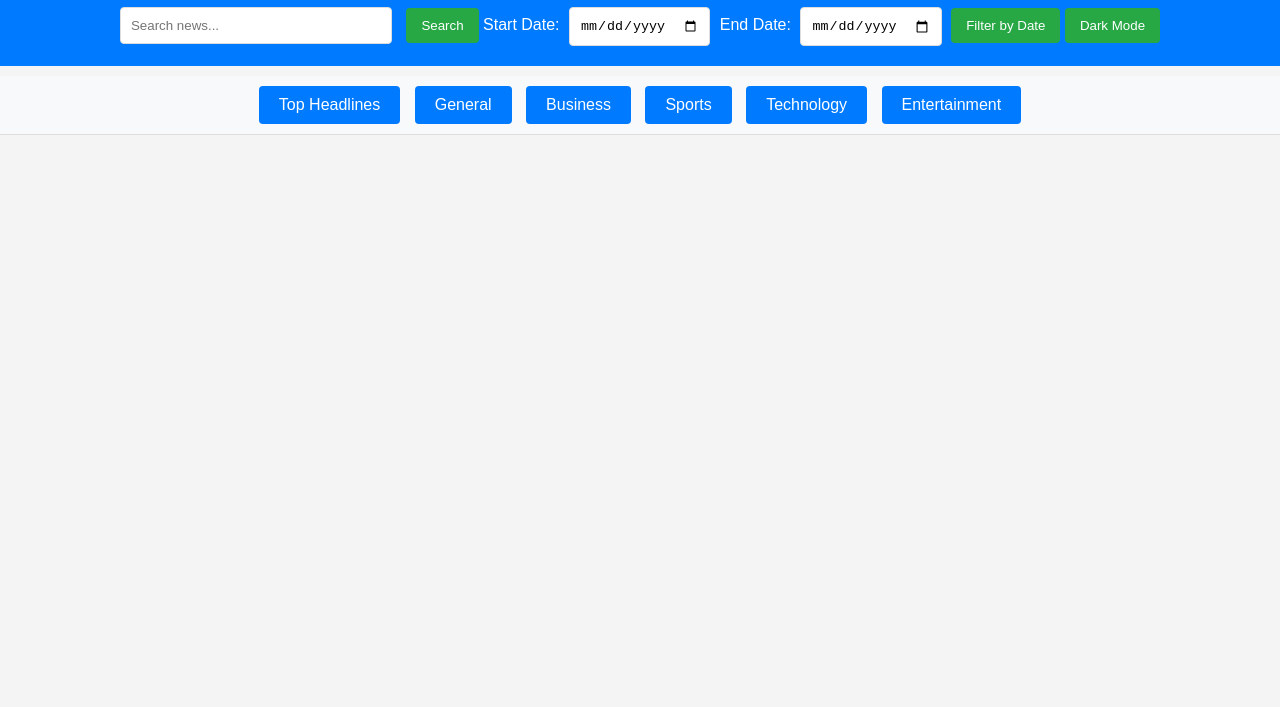
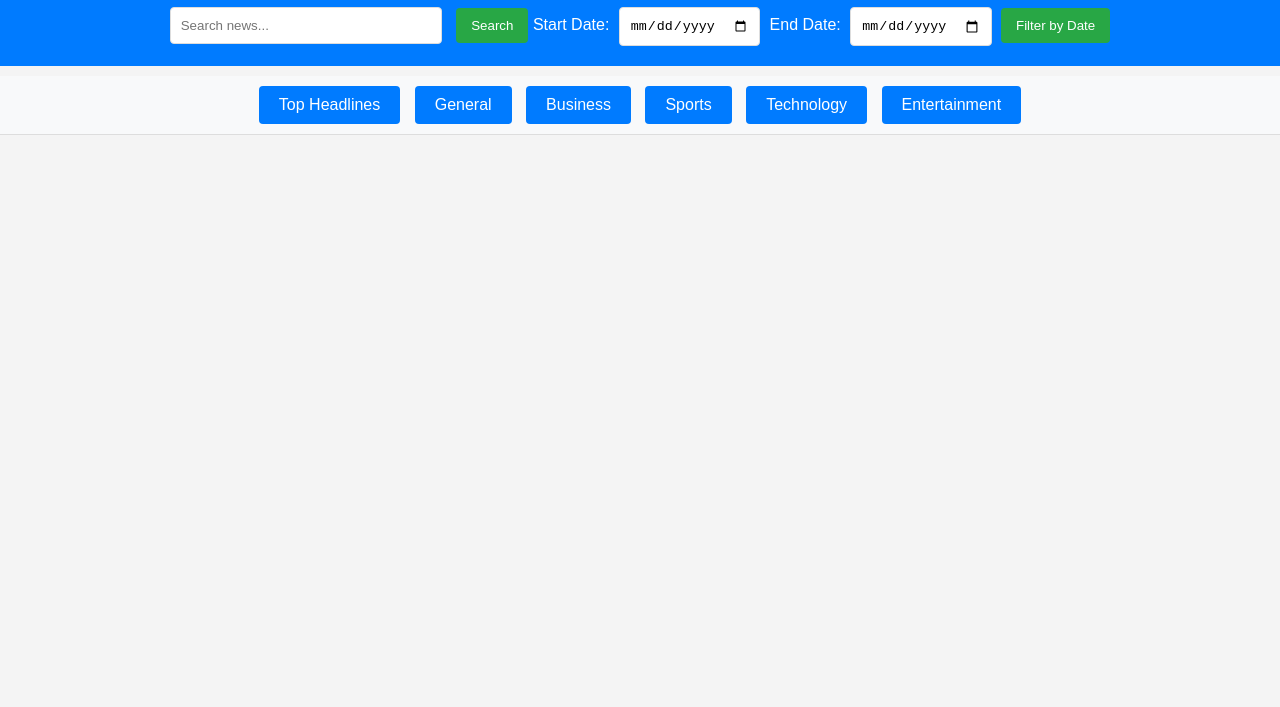
Before and after one commit to Kibet-g/NEWS-WEBSITE, a website: page index.html in a window 1280 px wide. Shown: the part 93-800 px from the top of the page. Drawn offline with Linux system fonts and the light colour scheme; some packages are replaced by stand-ins of ours; no server answers; a script that the page names is missing.

Commit message:
Removed the dark mode button

```diff
--- a/index.html
+++ b/index.html
@@ -21,8 +21,7 @@
         <input type="date" id="endDate">
         <button onclick="searchNewsWithDate()">Filter by Date</button>
 
-        <!-- Theme toggle button -->
-        <button id="theme-switch">Dark Mode</button>
+
     </header>
 
     <nav>
```
